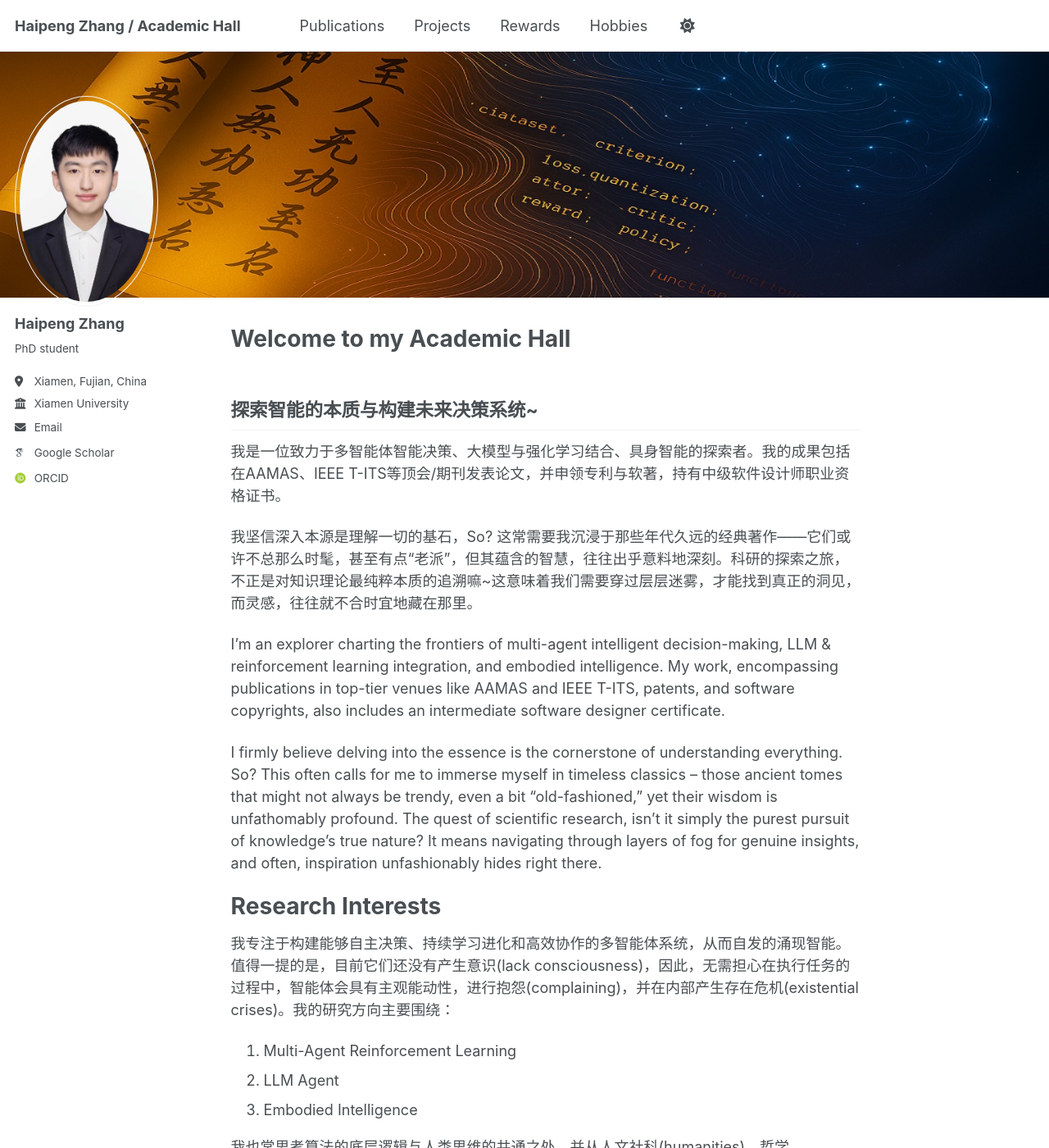
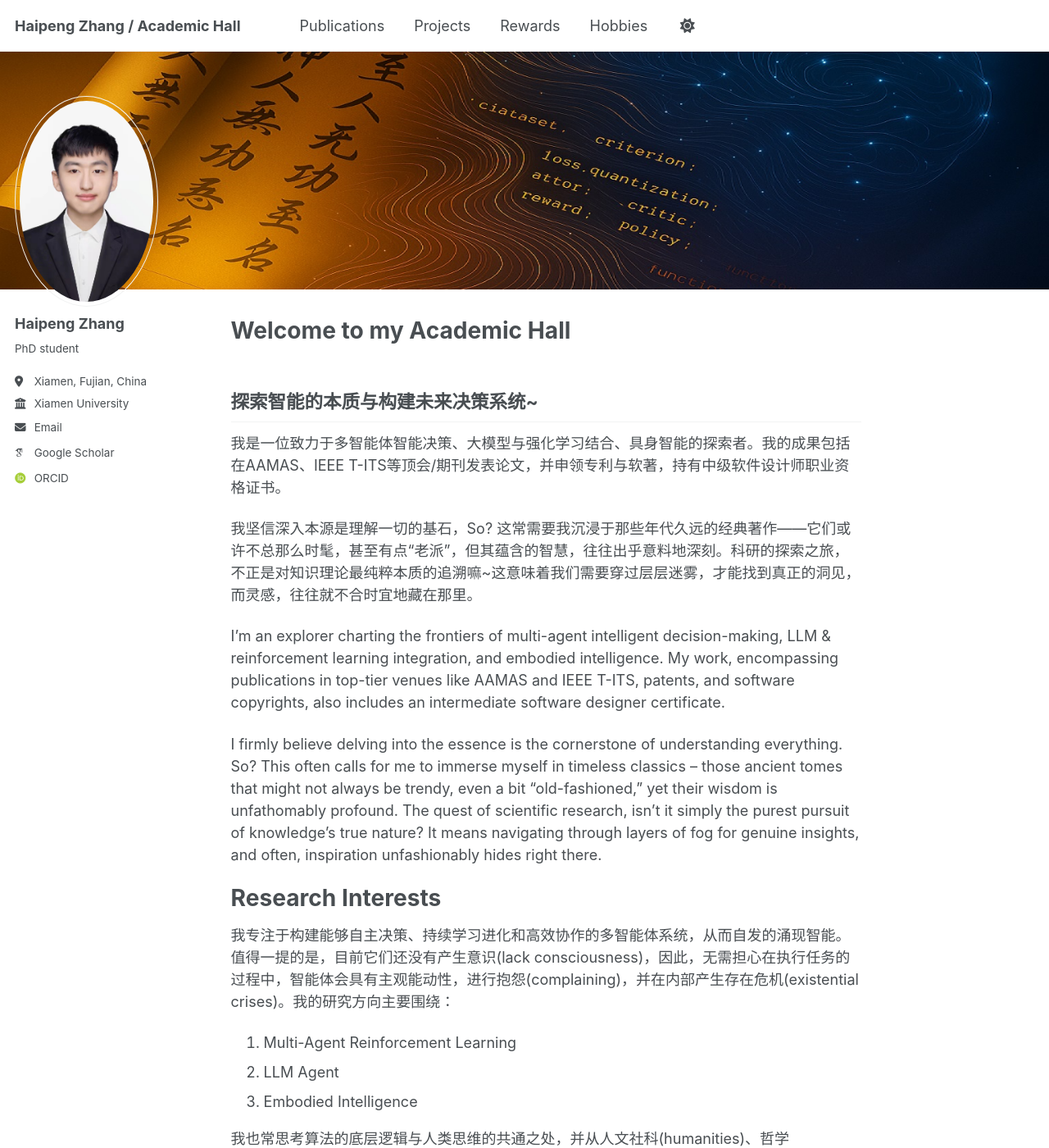
Before and after one commit to Harry-first/haipengzhang, a Jekyll site: the page built from _pages/about.md, in a window 1280 px wide and 1400 px high. Shown: the whole window at 82% size. Built offline with Jekyll 4.4.1, drawn with Linux system fonts in a browser that asks for light colours; some web fonts are replaced.

Commit message:
Update _page.scss

```diff
--- a/_sass/layout/_page.scss
+++ b/_sass/layout/_page.scss
@@ -406,7 +406,7 @@
   background-size: cover; /* 让图片覆盖整个区域 */
   background-position: center center; /* 图片居中显示 */
   background-repeat: no-repeat; /* 不重复平铺 */
-  height: 300px; /* 设置横幅高度，您可以根据需要调整 */
+  height: 290px; /* 设置横幅高度，您可以根据需要调整 */
   /* 如果您希望在横幅上叠加文字，可以添加以下 Flexbox 属性 */
   display: flex;
   align-items: center; /* 垂直居中内容 */
```
